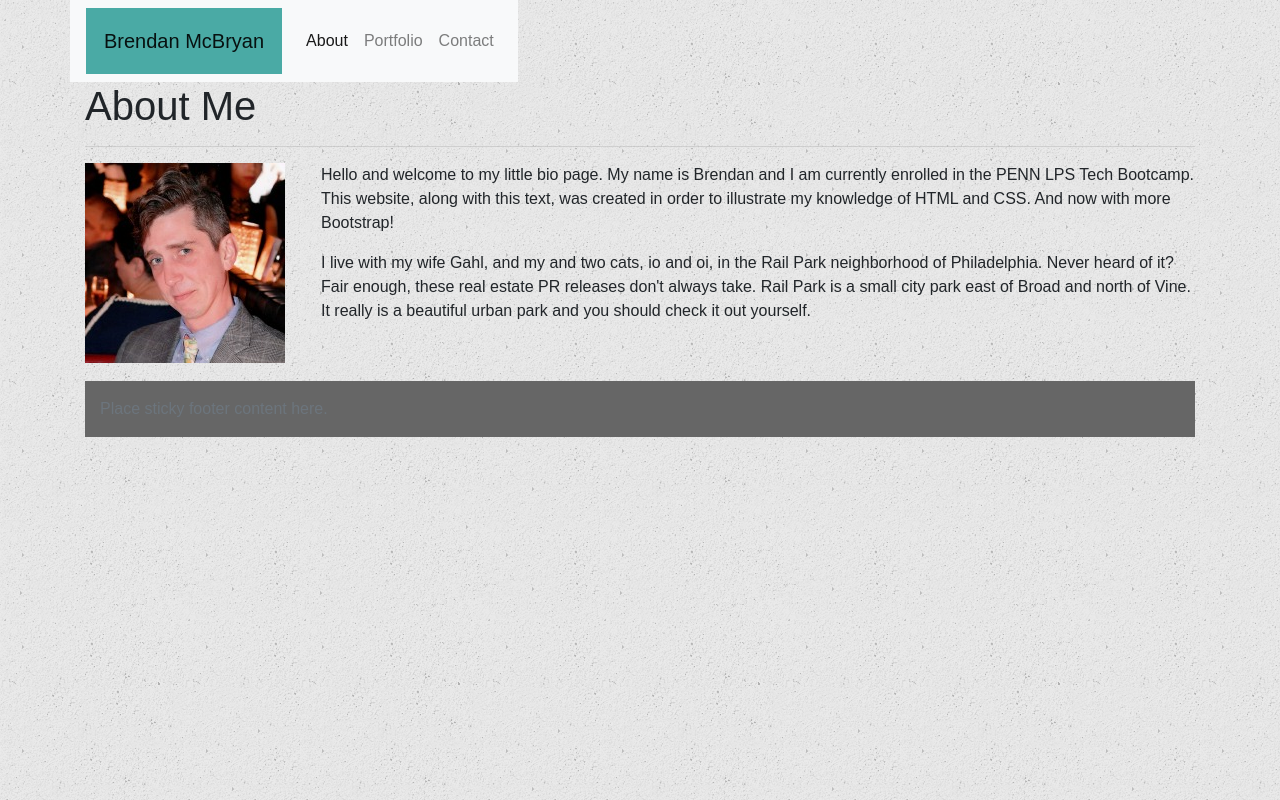
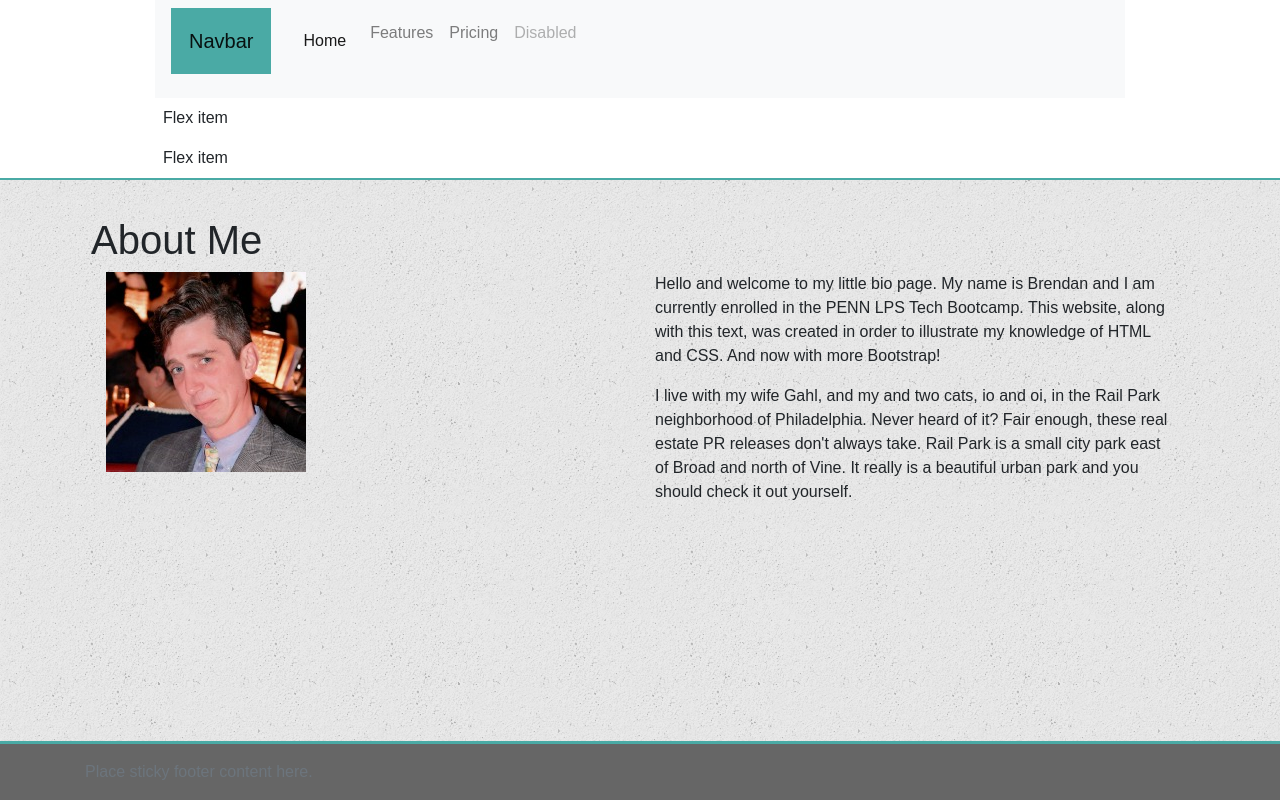
Before and after one commit to BrendanMcBryan/Bootstrap-Portoflio, a plain HTML site: page index.html in a window 1280 px wide. Drawn offline with nearby package versions, Linux system fonts and the light colour scheme.

Commit message:
more index work and styling

```diff
--- a/assets/css/style.css
+++ b/assets/css/style.css
@@ -1,6 +1,11 @@
 .bren-brand {
   background: #4aaaa5;
   padding: 18px;
+}
+
+hr {
+  border-top: #cccccc 2px solid;
+  margin-bottom: 36px;
 }
 .mybody {
   /* box-sizing: border-box; */
@@ -10,6 +15,11 @@
   background-image: url("../images/noisy.png");
 }
 
+header{
+  width: 100%;
+  background-color: white;
+  border-bottom: 2px solid #4aaaa5;
+}
 img {
   float: left;
   margin-right: 36px;
@@ -20,4 +30,12 @@ img {
 
 .footer {
   background-color: #666666;
+  width: 100%;
+  position: fixed;
+  bottom: 0px;
+  border-top: #4aaaa5 solid 3px;
 }
+.main-content
+{
+  padding: 36px;
+}
--- a/index.html
+++ b/index.html
@@ -6,7 +6,7 @@
     <meta http-equiv="X-UA-Compatible" content="ie=edge" />
     <title>Brendan's Bootstrap Portfolio</title>
   </head>
-<link rel="stylesheet" href="./assets/css/reset.css">
+  <link rel="stylesheet" href="./assets/css/reset.css" />
   <link
     rel="stylesheet"
     href="https://stackpath.bootstrapcdn.com/bootstrap/4.3.1/css/bootstrap.min.css"
@@ -15,77 +15,53 @@
   />
   <link rel="stylesheet" href="./assets/css/style.css" />
 
-  <body class="mybody">
-    <div class="container">
+  <header>
+    <div class="container" style="width:1000px;">
       <!-- nav bar -->
       <div class="row">
-        <div class="co1-12">
+        <div class="col-md-12">
             <nav class="navbar navbar-expand-lg navbar-light bg-light">
-            <a class="bren-brand navbar-brand" href="#">Brendan McBryan</a>
-            <button
-              class="navbar-toggler"
-              type="button"
-              data-toggle="collapse"
-              data-target="#navbarSupportedContent"
-              aria-controls="navbarSupportedContent"
-              aria-expanded="false"
-              aria-label="Toggle navigation"
-            >
+                <div class="d-flex bd-highlight mb-3">
+              <a class="bren-brand navbar-brand" href="#">Navbar</a>
+                <button class="navbar-toggler" type="button" data-toggle="collapse" data-target="#navbarNavAltMarkup" aria-controls="navbarNavAltMarkup" aria-expanded="false" aria-label="Toggle navigation">
                   <span class="navbar-toggler-icon"></span>
                 </button>
-
-            <div class="collapse navbar-collapse" id="navbarSupportedContent">
-              <ul class="navbar-nav mr-auto">
-                <li class="nav-item active">
-                  <a class="nav-link" href="#"
-                    >About <span class="sr-only">(current)</span></a
-                  >
-                </li>
-                <li class="nav-item">
-                  <a class="nav-link" href="#">Portfolio</a>
-                </li>
-                <li class="nav-item">
-                  <a class="nav-link" href="#">Contact</a>
-                </li>
-                <!-- do not need this dropdown -->
-                <!-- <li class="nav-item dropdown">
-                      <a class="nav-link dropdown-toggle" href="#" id="navbarDropdown" role="button" data-toggle="dropdown" aria-haspopup="true" aria-expanded="false">
-                        Dropdown
-                      </a>
-                      <div class="dropdown-menu" aria-labelledby="navbarDropdown">
-                        <a class="dropdown-item" href="#">Action</a>
-                        <a class="dropdown-item" href="#">Another action</a>
-                        <div class="dropdown-divider"></div>
-                        <a class="dropdown-item" href="#">Something else here</a>
+                <div class="collapse navbar-collapse" id="navbarNavAltMarkup">
+                  <div class="d-flex navbar-nav">
+                      <div class="mr-auto p-2 bd-highlight">
+                    <a class="nav-item nav-link active" href="#">Home <span class="sr-only">(current)</span></a></div>
+                    <a class="nav-item nav-link" href="#">Features</a>
+                    <a class="nav-item nav-link" href="#">Pricing</a>
+                    <a class="nav-item nav-link disabled" href="#" tabindex="-1" aria-disabled="true">Disabled</a>
                   </div>
-                    </li> -->
-                <!-- <li class="nav-item">
-                      <a class="nav-link disabled" href="#" tabindex="-1" aria-disabled="true">Disabled</a>
-                    </li> -->
-              </ul>
-              <!-- we do not need this search bar -->
-              <!-- <form class="form-inline my-2 my-lg-0">
-                    <input class="form-control mr-sm-2" type="search" placeholder="Search" aria-label="Search">
-                    <button class="btn btn-outline-success my-2 my-sm-0" type="submit">Search</button>
-                  </form> -->
                 </div>
               </nav>
+
+                  <div class="p-2 bd-highlight">Flex item</div>
+                  <div class="p-2 bd-highlight">Flex item</div>
+                </div>
         </div>
       </div>
     </div>
   </header>
-    <div class="container">
+  <body class="mybody">
+    <div class="container" style="padding: 36px;">
       <!-- main content -->
       <div class="row">
-        <div class="col-12">
+        <div class="col-md-12">
+          <div class="row">
           <h1>About Me</h1>
-          <hr />
-
+       <hr>
+        </div>
+        <div class="row">
+        <div class="col-md-6">
           <img
             src="./assets/images/lido200.jpg"
             alt="profile pic"
             id="brendan"
           />
+        </div>
+        <div class="col-md-6">
           <p>
             Hello and welcome to my little bio page. My name is Brendan and I am
             currently enrolled in the PENN LPS Tech Bootcamp. This website,
@@ -101,15 +77,17 @@
           </p>
         </div>
         </div>
-
+        </div>
+      </div>
+    </div>
+  </body>
   <!-- footer -->
   <footer class="footer mt-auto py-3">
     <div class="container">
       <span class="text-muted">Place sticky footer content here.</span>
     </div>
   </footer>
-    </div>
-  </body>
+
   <script
     src="https://code.jquery.com/jquery-3.3.1.slim.min.js"
     integrity="sha384-q8i/X+965DzO0rT7abK41JStQIAqVgRVzpbzo5smXKp4YfRvH+8abtTE1Pi6jizo"
```
Lines whose indentation alone changed are shown as unchanged.
